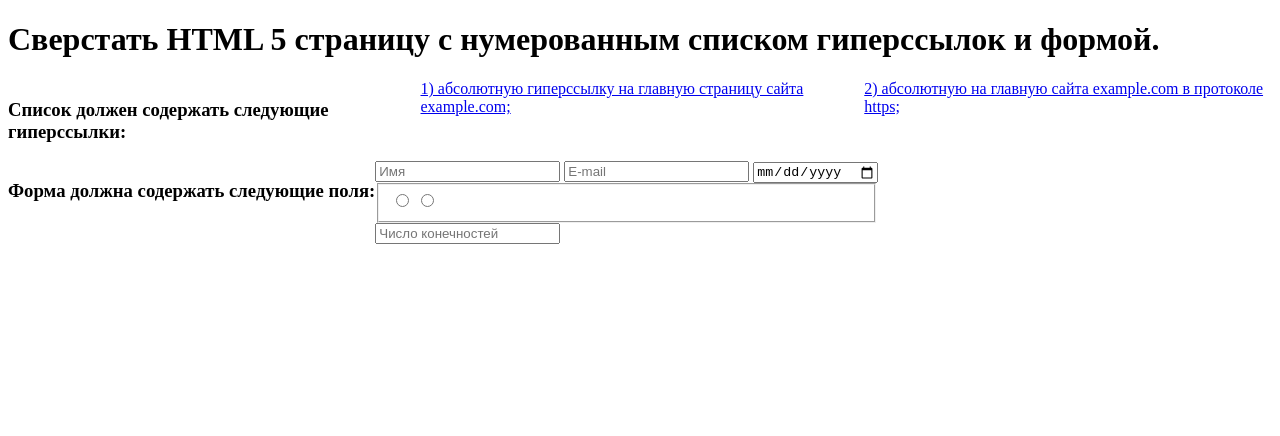
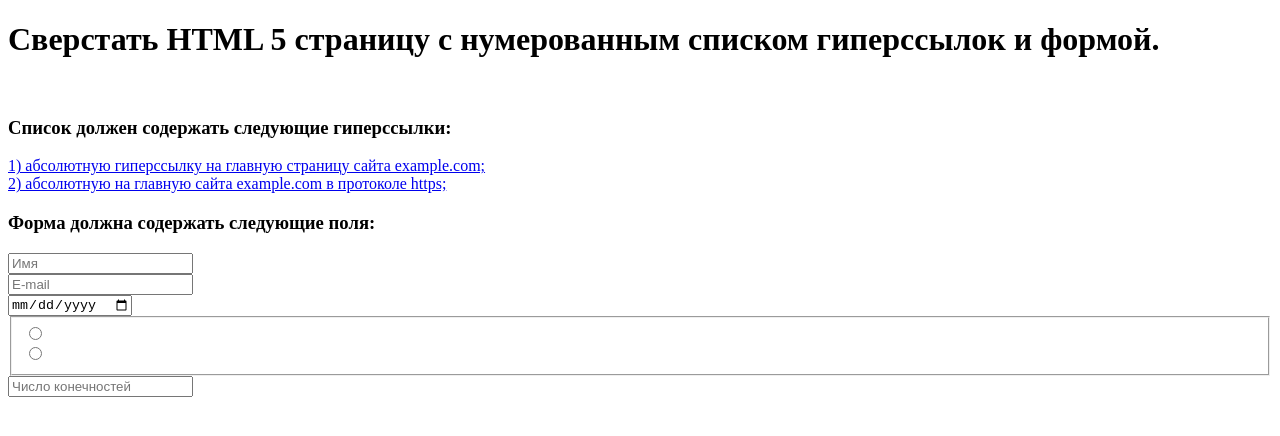
Before and after one commit to Bagi4-source/Bagi4-source.github.io, a plain HTML site: page index.html in a window 1280 px wide. Drawn offline with Linux system fonts and the light colour scheme.

Commit message:
commit 4

```diff
--- a/index.html
+++ b/index.html
@@ -4,31 +4,26 @@
 	<meta charset="UTF-8">
 	<meta name="viewport" content="width=device-width, initial-scale=1.0">
 	<title>Document</title>
-	<style>
-		.content{
-			display: flex;
-		}
-	</style>
 </head>
 <body>
-	<h1>Сверстать HTML 5 страницу с нумерованным списком гиперссылок и формой.</h1>
+	<h1>Сверстать HTML 5 страницу с нумерованным списком гиперссылок и формой.</h1><br>
 	<div class="content">
 		<h3>Список должен содержать следующие гиперссылки:</h3>
-		<a href="www.kubsu.ru">1) абсолютную гиперссылку на главную страницу сайта example.com;</a>
-		<a href="https://www.kubsu.ru/">2) абсолютную на главную сайта example.com в протоколе https;</a>
+		<a href="www.kubsu.ru">1) абсолютную гиперссылку на главную страницу сайта example.com;</a><br>
+		<a href="https://www.kubsu.ru/">2) абсолютную на главную сайта example.com в протоколе https;</a><br>
 	</div>
 
 	<div class="content">
 		<h3>Форма должна содержать следующие поля:</h3>
 		<form action="">
-			<input type="text" name="name" id="name" placeholder="Имя">
-			<input type="email" name="email" id="email" placeholder="E-mail">
-			<input type="date" name="bday" id="bday">
+			<input type="text" name="name" id="name" placeholder="Имя"><br>
+			<input type="email" name="email" id="email" placeholder="E-mail"><br>
+			<input type="date" name="bday" id="bday"><br>
 			<fieldset id="gender">
-				<input type="radio" value="male" name="gender" aria-label="Мужской">
-				<input type="radio" value="female" name="gender" aria-label="Женский">
+				<input type="radio" value="male" name="gender" aria-label="Мужской"><br>
+				<input type="radio" value="female" name="gender" aria-label="Женский"><br>
 			</fieldset>
-			<input type="number" name="count" id="count" placeholder="Число конечностей">
+			<input type="number" name="count" id="count" placeholder="Число конечностей"><br>
 		</form>
 	</div>
 </body>
```
